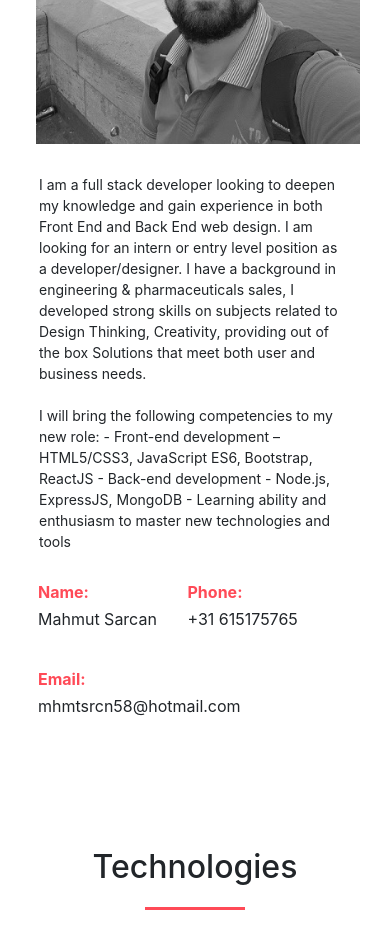
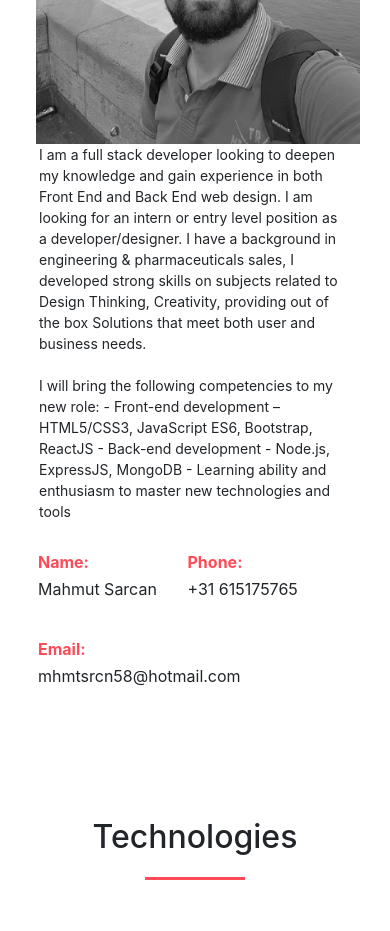
Before and after one commit to mhmtdl/mahmutportfolio, a React (Create React App) app in the folder portfolio/: page / in a window 390 px wide. Shown: the part 1340-2271 px from the top of the page. Built offline with nearby package versions, Linux system fonts and the light colour scheme.

Commit message:
changed @media

```diff
--- a/portfolio/src/App.css
+++ b/portfolio/src/App.css
@@ -412,7 +412,7 @@ body {
   .about-text p {
 
     font-size: 14px;
-    padding-top:40px;
+    padding-top:10px;
     margin-left:5px;
   }
 
```
